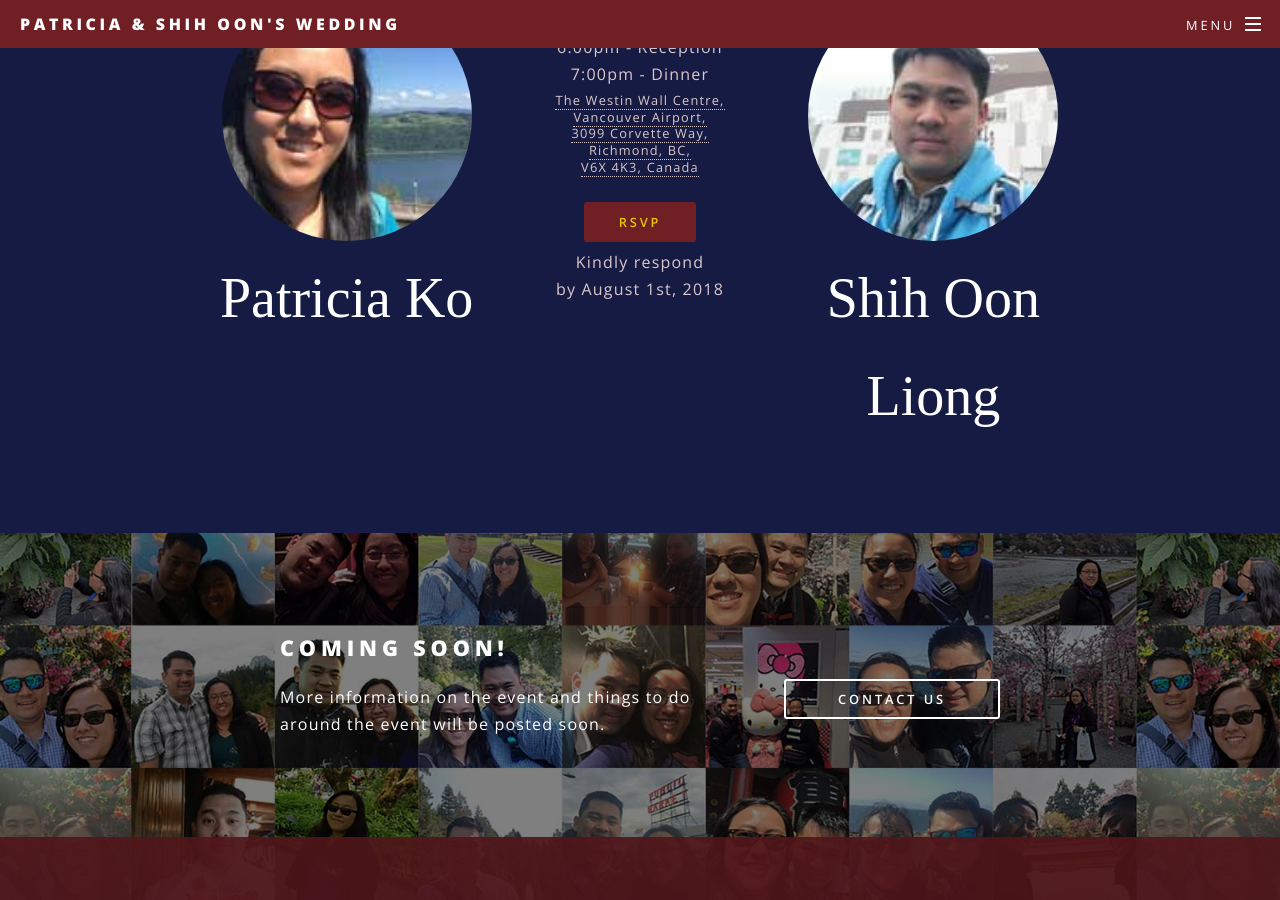
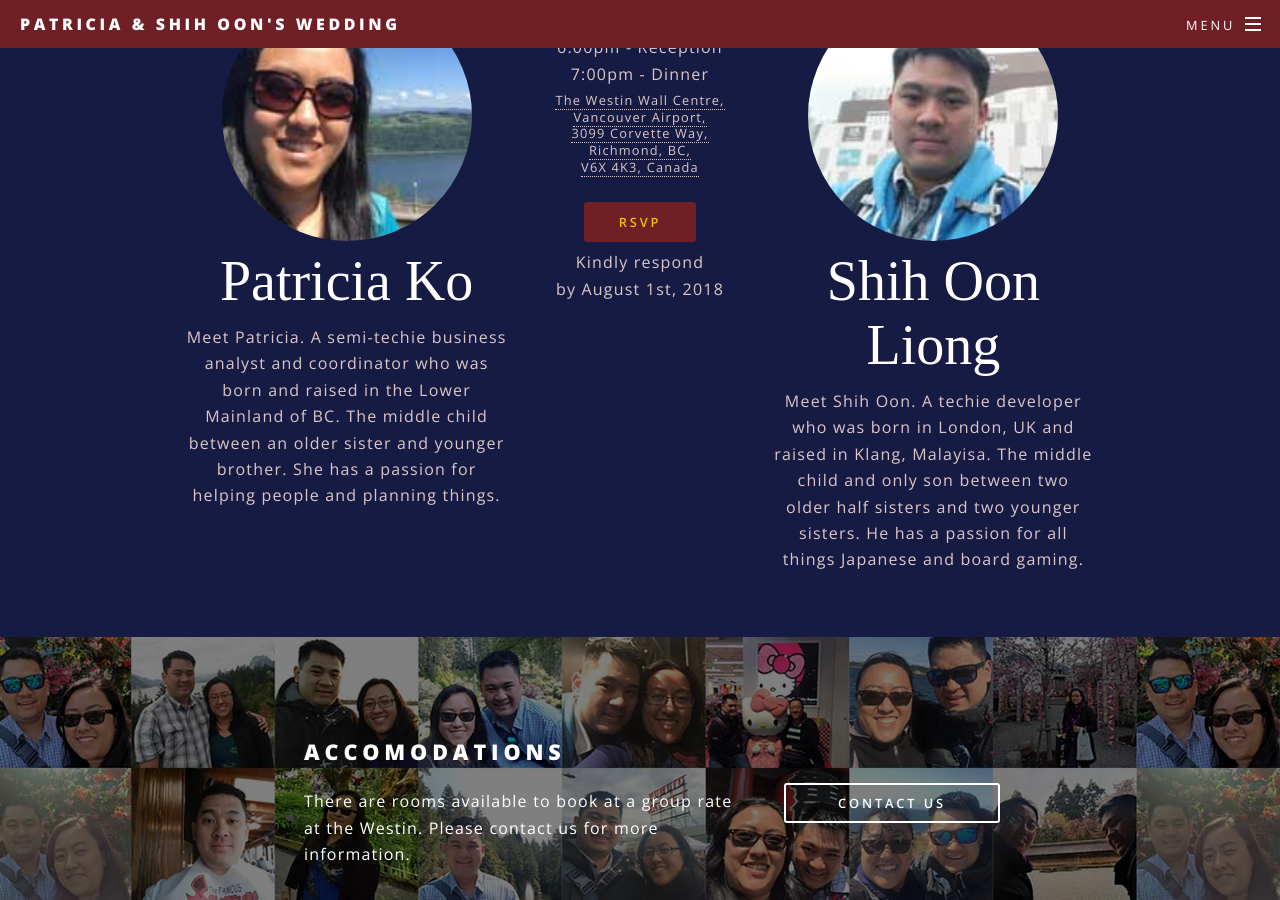
Before and after one commit to mechastorm/patriciaandshihoon, a Jekyll site: the page built from src/index.html, in a window 1280 px wide and 900 px high, scrolled down 1000 px. Built offline with Jekyll 4.4.1, drawn with Linux system fonts in a browser that asks for light colours; some web fonts are replaced; some of the changed text lies outside the part shown.

Commit message:
Added profile bio and more info

```diff
--- a/src/_sass/libs/_frontpage_section.scss
+++ b/src/_sass/libs/_frontpage_section.scss
@@ -2,7 +2,7 @@
     padding: 2em 0em;
 }
 
-#event-details {
+#event-details, #profile-bridegroom-mobile {
   @media screen and (min-width: 1000px){
     div.inner {
       display: inline-block;
@@ -65,8 +65,10 @@
       text-align: center;
     }
   }
+}
 
-  @media screen and (min-width: 1000px){
+#event-details {
+  @media screen and (min-width: 999px){
     div.inner.profile-bridegroom {
       width: 25%;
       h3 {
@@ -75,6 +77,8 @@
         font-weight: 100;
         letter-spacing: 0;
         text-transform: none;
+        margin-bottom: 0.2em;
+        line-height: normal;
       }
     }
   }
@@ -85,3 +89,38 @@
     }
   }
 }
+
+@media screen and (max-width: 999px){
+  #profile-bridegroom-mobile {
+    div.bio {
+      width: auto;
+      h3 {
+        font-family: _font_banner(family);
+        font-size: 3em;
+        font-weight: 100;
+        letter-spacing: 0;
+        text-transform: none;
+        margin: 0.8em 0em 0.2em;
+        text-align: center;
+        line-height: normal;
+      }
+      p {
+        margin: 0em 1em;
+      }
+    }
+  }
+}
+
+@media screen and (min-width: 999px){
+  #profile-bridegroom-mobile {
+    display: none;
+  }
+}
+
+#cta {
+  header {
+    ul {
+      list-style: none;
+    }
+  }
+}
--- a/src/index.html
+++ b/src/index.html
@@ -22,6 +22,7 @@ layout: landing
 									<img src="/images/frontpage/bride.jpg" />
 								</div>
 								<h3>Patricia Ko</h3>
+								<p>Meet Patricia. A semi-techie business analyst and coordinator who was born and raised in the Lower Mainland of BC. The middle child between an older sister and younger brother. She has a passion for helping people and planning things.</p>
 							</div>
 							<div class="inner event-info">
 								<div class="event-date">
@@ -40,6 +41,22 @@ layout: landing
 									<img src="/images/frontpage/groom.jpg" />
 								</div>
 								<h3>Shih Oon Liong</h3>
+								<p>Meet Shih Oon. A techie developer who was born in London, UK and raised in Klang, Malayisa. The middle child and only son between two older half sisters and two younger sisters. He has a passion for all things Japanese and board gaming.</p>
+							</div>
+						</section>
+						<!-- Mobile Profile -->
+						<section id="profile-bridegroom-mobile">
+							<div id="bride" class="inner profile-bridegroom">
+								<div class="inner bio">
+									<h3>Patricia</h3>
+									<p>Meet Patricia. A semi-techie business analyst and coordinator who was born and raised in the Lower Mainland of BC. The middle child between an older sister and younger brother. She has a passion for helping people and planning things.</p>
+								</div>
+							</div>
+							<div id="groom" class="inner profile-bridegroom">
+								<div class="inner bio">
+									<h3>Shih Oon</h3>
+									<p>Meet Shih Oon. A techie developer who was born in London, UK and raised in Klang, Malayisa. The middle child and only son between two older half sisters and two younger sisters. He has a passion for all things Japanese and board gaming.</p>
+								</div>
 							</div>
 						</section>
 					</section>
@@ -47,8 +64,21 @@ layout: landing
 					<section id="cta" class="wrapper style4">
 						<div class="inner">
 							<header>
-								<h2>Coming Soon!</h2>
-								<p>More information on the event and things to do around the event will be posted soon.</p>
+								<ul>
+									<li>
+										<h2 id="accomodations">Accomodations</h2>
+										<p>There are rooms available to book at a group rate at the Westin. Please contact us for more information.</p>
+									</li>
+									<li>
+										<h2 id="getting-there-car">Getting to the venue - Parking</h2>
+										<p>You will need to register your vechicle for complemetary parking. Link will be provided at a closer date. There will also be a book at the reception table to sign up the day of the wedding.</p>
+									</li>
+									<li>
+										<h2 id="getting-there">Getting to the venue - Public Transport</h2>
+										<p>The closest skytrain station is Bridgeport Station which is about a 13 minute walk away.</p>
+									</li>
+
+								</ul>
 							</header>
 							<ul class="actions vertical">
 								<li>&nbsp;</li>
```
